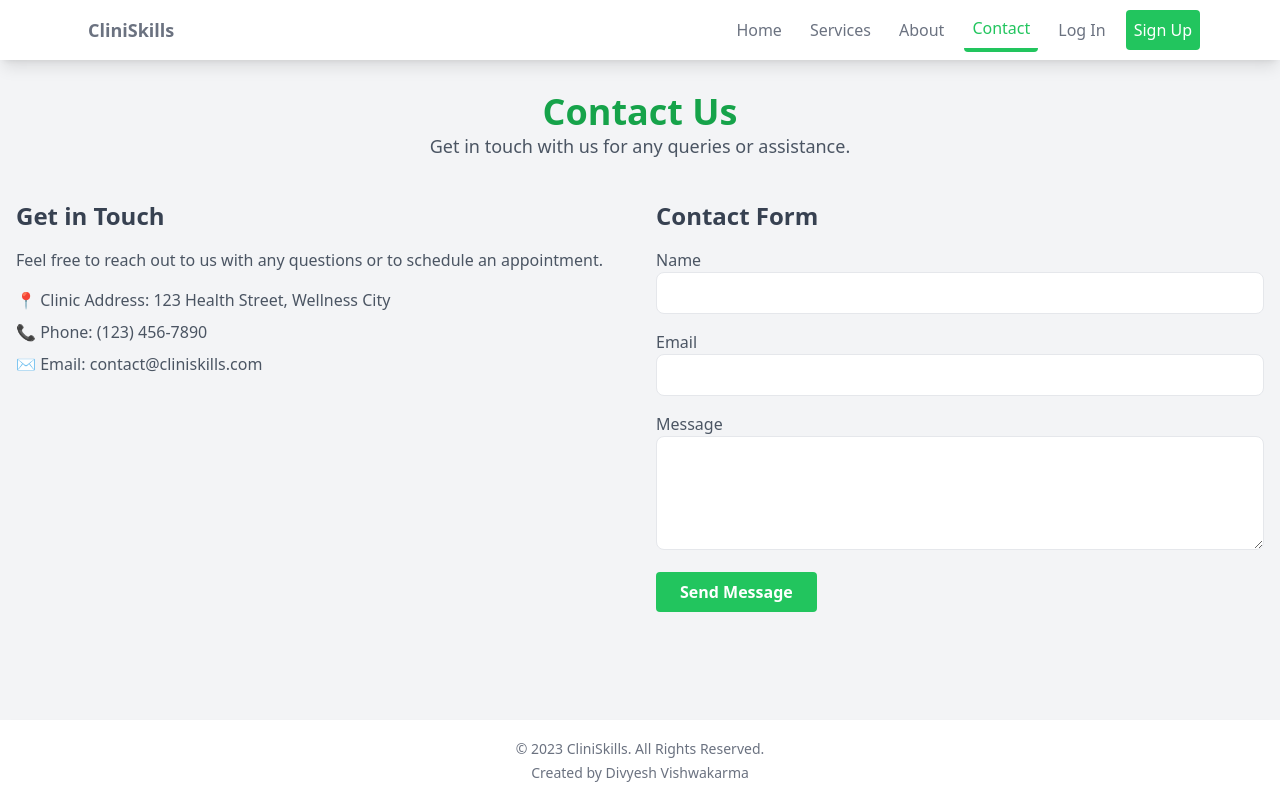
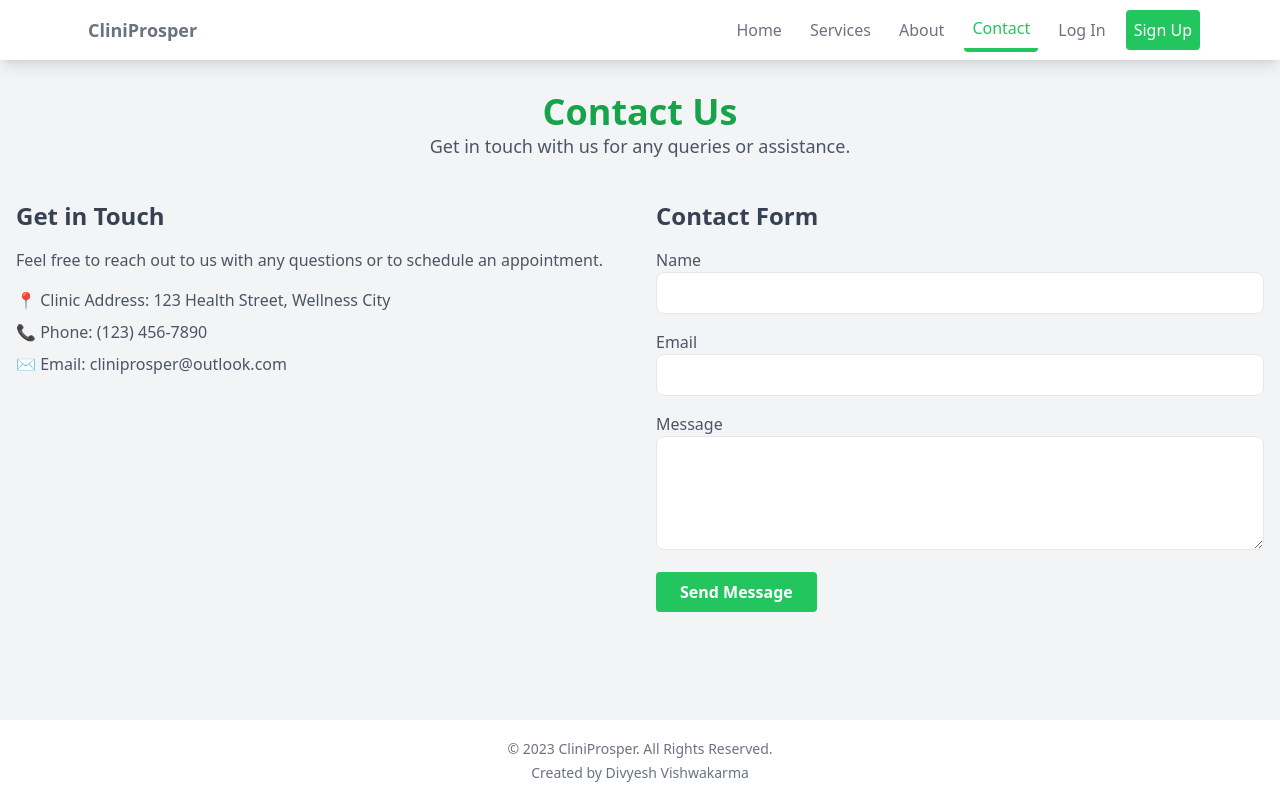
Before and after one commit to divyesh1099/cliniprosper, a Django app: page /contact in a window 1280 px wide. Run offline with Django 4.2, Linux system fonts and the light colour scheme; some libraries are stand-ins or nearby versions.

Commit message:
Change Name to CliniProsper

```diff
--- a/cliniskills/home/templates/home/contact.html
+++ b/cliniskills/home/templates/home/contact.html
@@ -18,7 +18,7 @@
             <ul class="text-gray-600">
                 <li class="mb-2">📍 Clinic Address: 123 Health Street, Wellness City</li>
                 <li class="mb-2">📞 Phone: (123) 456-7890</li>
-                <li class="mb-2">✉️ Email: contact@cliniskills.com</li>
+                <li class="mb-2">✉️ Email: cliniprosper@outlook.com</li>
             </ul>
             <!-- Optional: Map or Image -->
             <!-- <img src="{% static 'images/contact-map.jpg' %}" alt="Map" class="rounded-lg shadow-lg mt-4 w-full"> -->
--- a/cliniskills/home/templates/home/index.html
+++ b/cliniskills/home/templates/home/index.html
@@ -4,7 +4,7 @@
 <!-- Hero Section -->
 <div class="bg-white">
     <div class="container mx-auto px-6 py-12">
-        <h1 class="text-4xl font-bold text-center text-gray-800 mb-4">Welcome to CliniSkills</h1>
+        <h1 class="text-4xl font-bold text-center text-gray-800 mb-4">Welcome to CliniProsper</h1>
         <p class="text-gray-600 text-lg text-center mb-6">Your gateway to professional medical education</p>
         {% if not user.is_authenticated %}
             <div class="text-center">
--- a/cliniskills/home/templates/home/services.html
+++ b/cliniskills/home/templates/home/services.html
@@ -93,7 +93,7 @@
             "key": "{{ razorpay_key_id }}",
             "amount": "100000", // Amount in paise
             "currency": "INR",
-            "name": "CliniSkills",
+            "name": "CliniProsper",
             "description": "Lifetime Subscription",
             // Add more Razorpay options here as needed
             "handler": function (response) {
--- a/cliniskills/home/templates/layout.html
+++ b/cliniskills/home/templates/layout.html
@@ -4,7 +4,7 @@
 <head>
     <meta charset="UTF-8">
     <meta name="viewport" content="width=device-width, initial-scale=1.0">
-    <title>CliniSkills</title>
+    <title>CliniProsper</title>
     <!-- Tailwind CSS CDN -->
     <script src="https://cdn.tailwindcss.com"></script>
     <link rel="shortcut icon" href="{% static 'home/images/favicon.ico' %}" type="image/x-icon">
@@ -17,7 +17,7 @@
             <div class="flex justify-between items-center">
                 <!-- Website Logo -->
                 <a href="{% url 'home:index' %}" class="flex items-center py-4 px-2">
-                    <span class="font-semibold text-gray-500 text-lg">CliniSkills</span>
+                    <span class="font-semibold text-gray-500 text-lg">CliniProsper</span>
                 </a>
 
                 <!-- Hamburger Menu for smaller screens -->
@@ -91,7 +91,7 @@
 
     <!-- Footer -->
     <footer class="bg-white shadow-lg p-4 text-center">
-        <span class="text-sm text-gray-500 sm:text-center">© 2023 CliniSkills. All Rights Reserved.</span>
+        <span class="text-sm text-gray-500 sm:text-center">© 2023 CliniProsper. All Rights Reserved.</span>
         <br>
         <span class="text-sm text-gray-500 sm:text-center">Created by <a href="https://www.linkedin.com/in/divyesh-vishwakarma-621197175/">Divyesh Vishwakarma</a></span>
     </footer>
```
Also changed, not shown: README.md.
